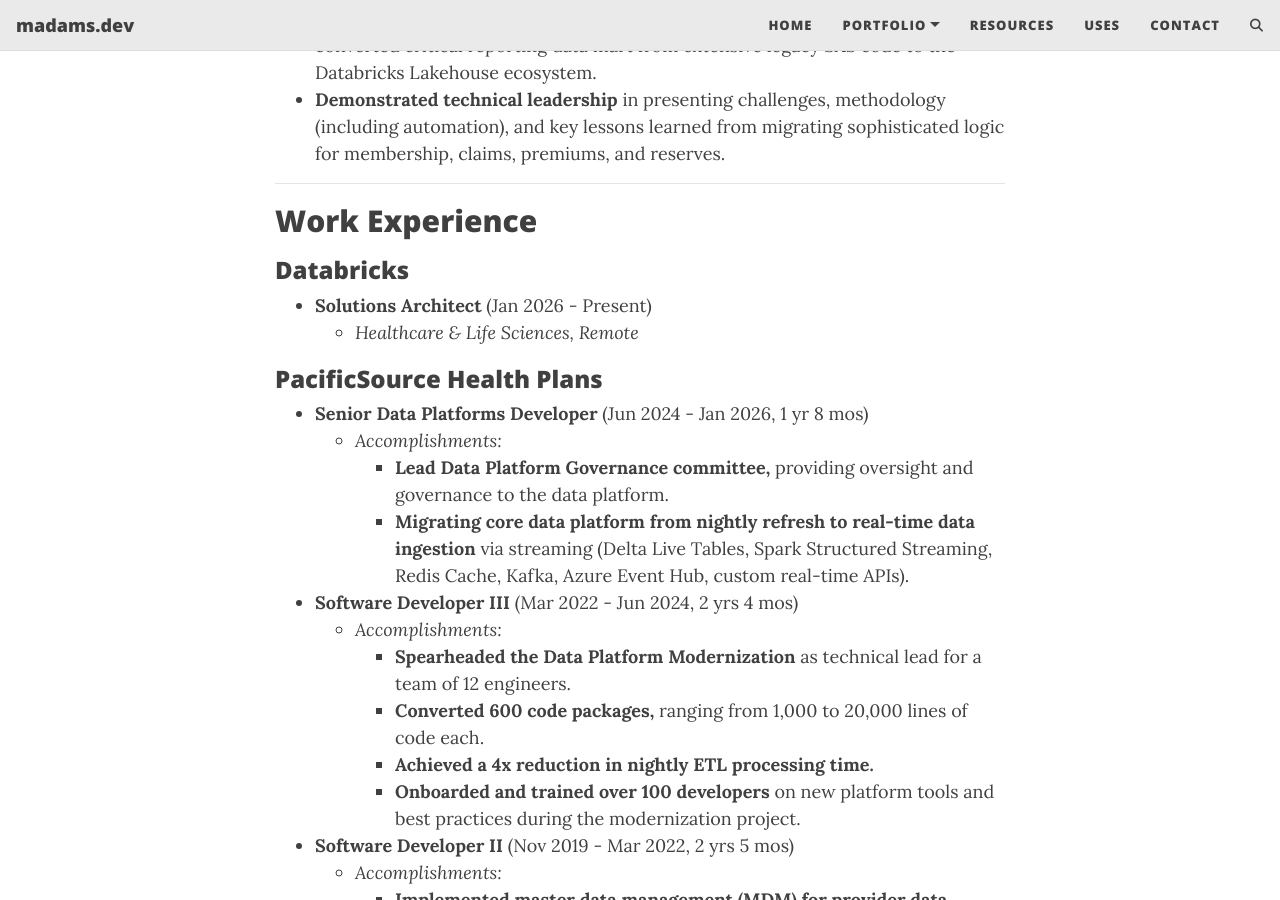
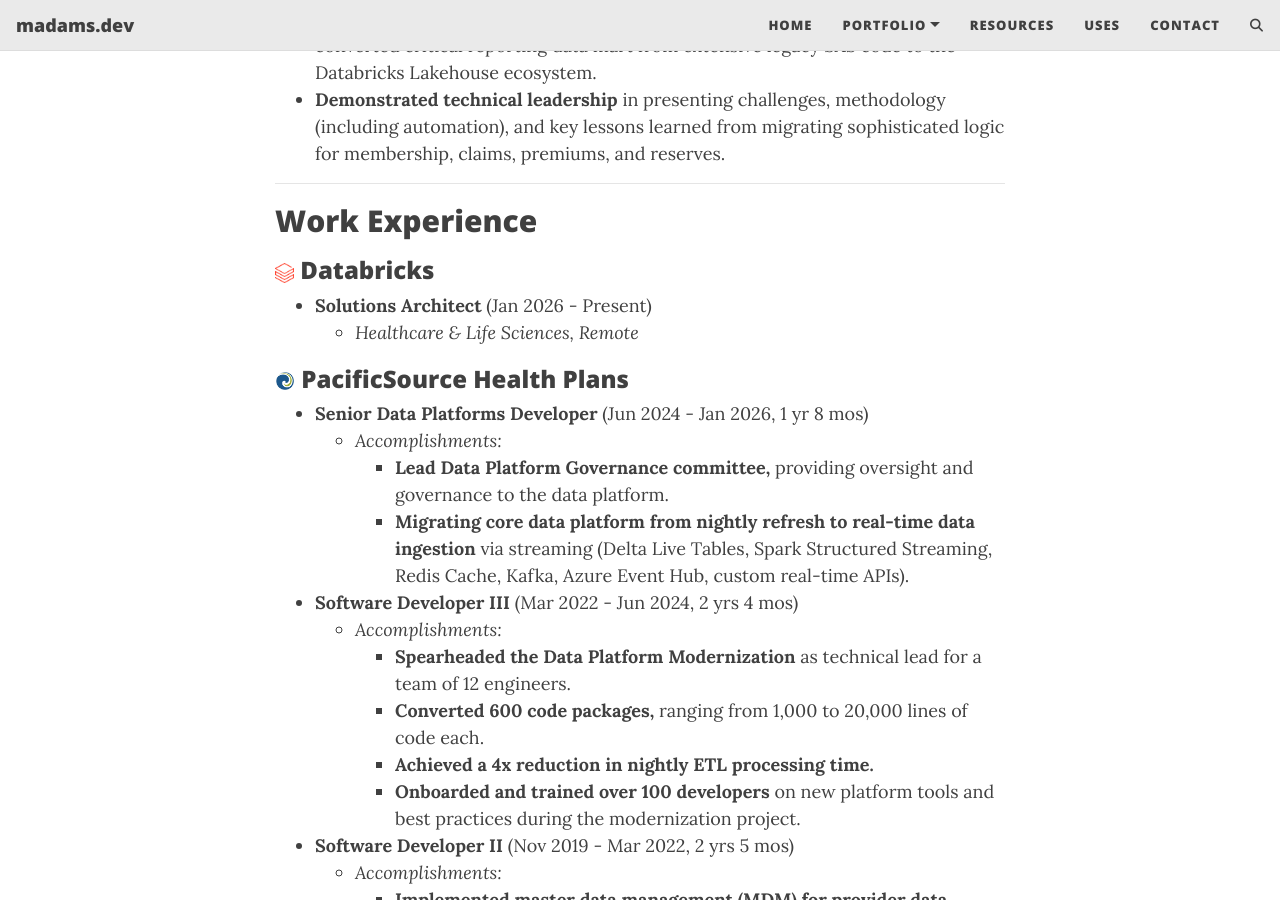
Before and after one commit to sysopmatt/madams-dev, a Jekyll site: the page built from resume.md, in a window 1280 px wide and 900 px high, scrolled down 1121 px. Built offline with Jekyll 4.4.1, drawn with Linux system fonts in a browser that asks for light colours; comment, search, counter and statistics services are not loaded.

Commit message:
Add logos to resume

```diff
--- a/resume.md
+++ b/resume.md
@@ -31,12 +31,12 @@
 
 ## Work Experience
 
-### Databricks
+### <img src="/assets/img/logo-databricks.png" alt="Databricks" style="height: 20px; vertical-align: middle;"> Databricks
 
 *   **Solutions Architect** (Jan 2026 - Present)
     *   _Healthcare & Life Sciences, Remote_
 
-### PacificSource Health Plans
+### <img src="/assets/img/logo-pacificsource.jpg" alt="PacificSource" style="height: 20px; vertical-align: middle;"> PacificSource Health Plans
 
 *   **Senior Data Platforms Developer** (Jun 2024 - Jan 2026, 1 yr 8 mos)
     *   _Accomplishments:_
```
Also changed, not shown: assets/img/logo-databricks.png (added), assets/img/logo-pacificsource.jpg (added).
